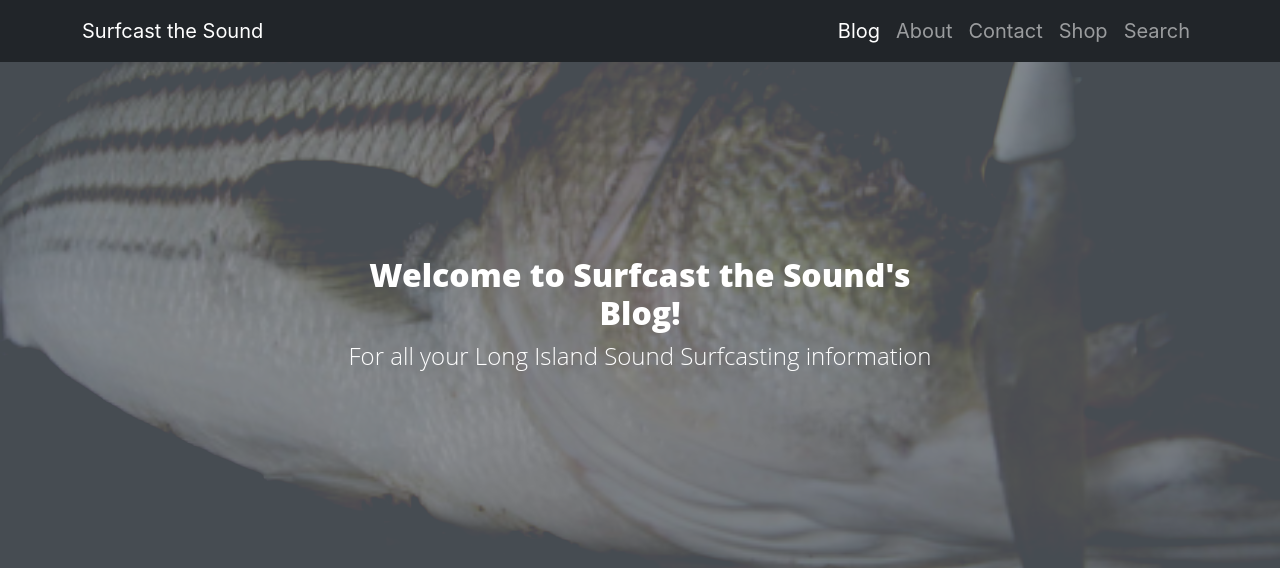
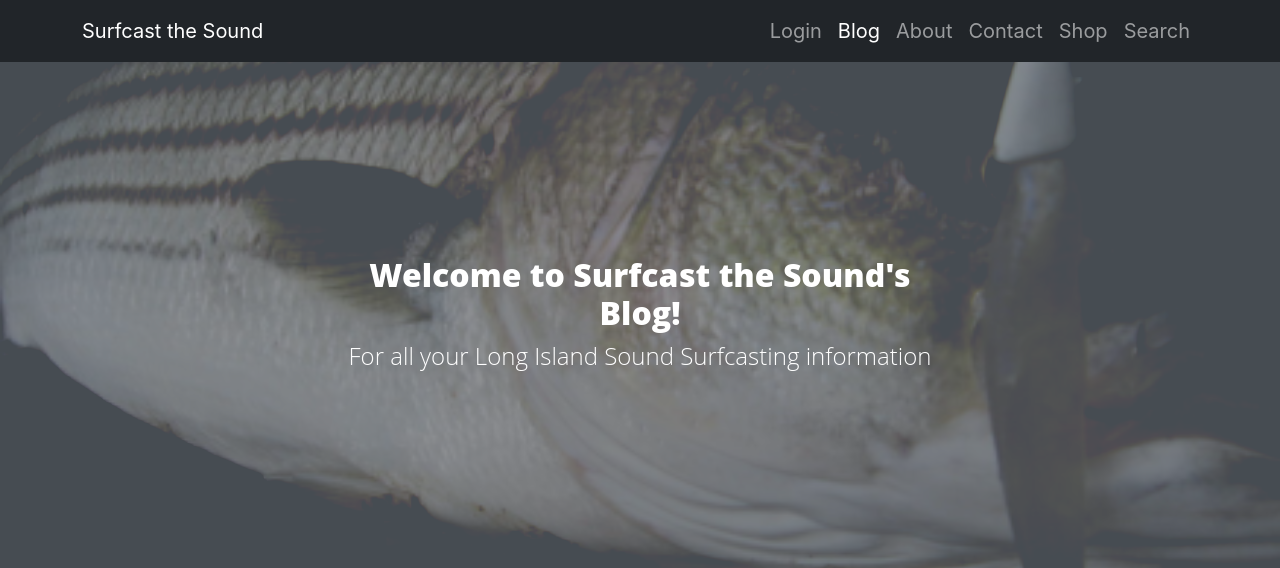
Before and after one commit to jjchowaniec1/BlogDeploy, a Django app: page /about/ in a window 1280 px wide. Shown: the top 568 px of the page. Run offline with Django 3.2, Linux system fonts and the light colour scheme; data that the repository does not hold is empty; parts of the project's set-up code (start-up, migrations or seed data) failed here and were passed over; some libraries are stand-ins or nearby versions.

Commit message:
login button

```diff
--- a/blog/templates/blog/navigation.html
+++ b/blog/templates/blog/navigation.html
@@ -7,6 +7,9 @@
         </button>
         <div class="collapse navbar-collapse" id="navbarResponsive">
             <ul class="navbar-nav ml-auto">
+                <li class="nav-item">
+                    <a class="nav-link" href="/login">Login</a>
+                </li>
                 <li class="nav-item active">
                     <a class="nav-link" href="/">Blog
                         <span class="sr-only">(current)</span>
```
